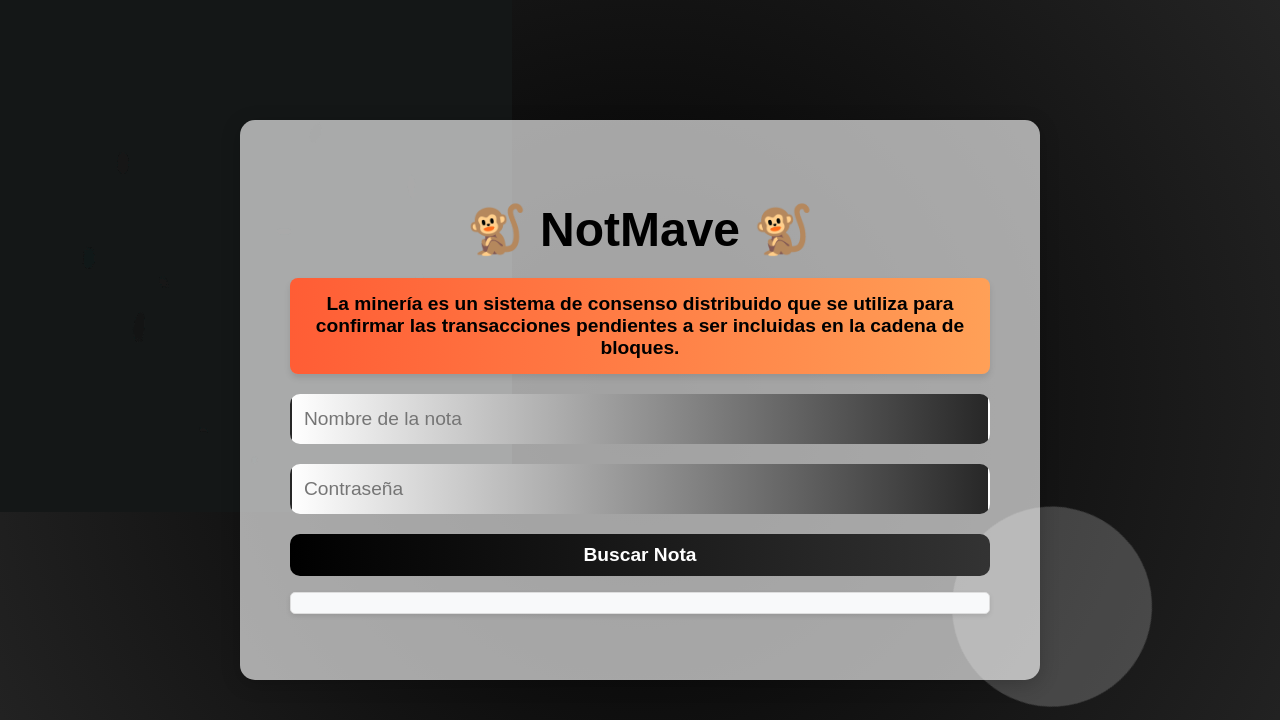
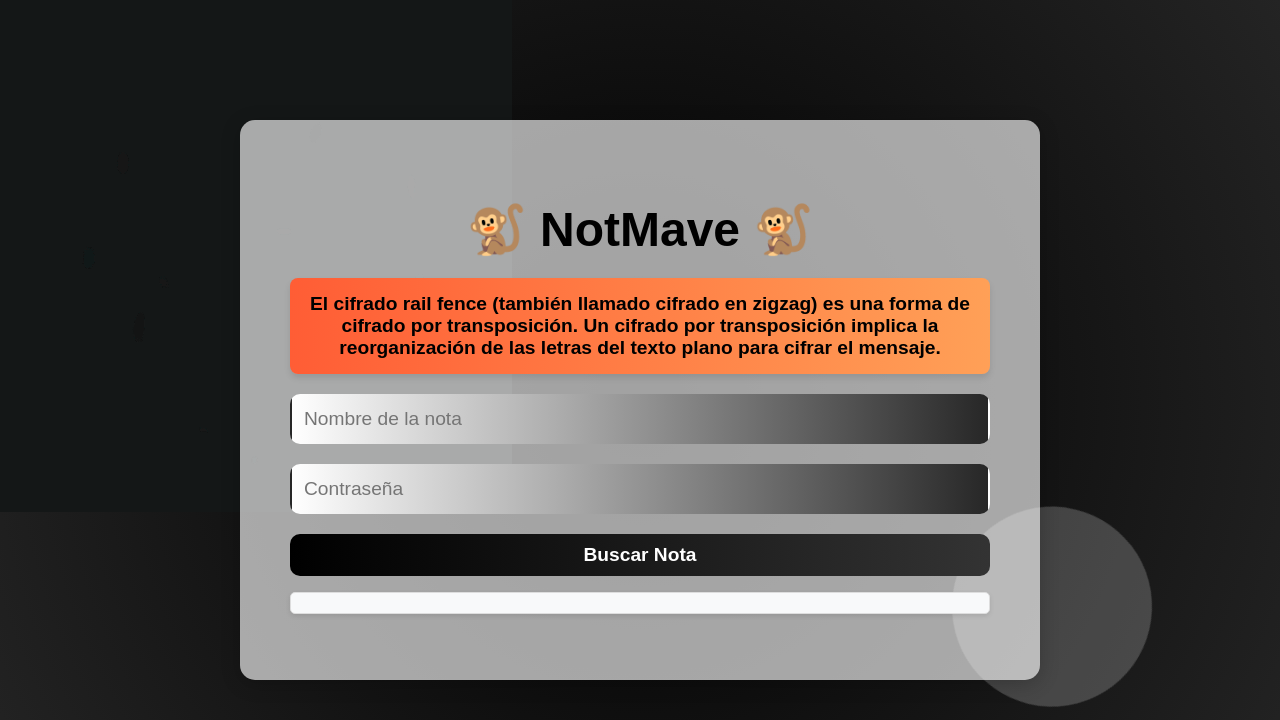
Before and after one commit to HanzMaverick/NotasMave, a Flask app: page / in a window 1280 px wide. Shown: the top 720 px of the page. Run offline with Flask 3, Linux system fonts and the light colour scheme; some libraries are stand-ins or nearby versions.

Commit message:
Juego 18mar

```diff
--- a/templates/search.html
+++ b/templates/search.html
@@ -129,7 +129,7 @@
 
     <!-- Carrusel de textos -->
     <div id="carousel" class="carousel">
-      <div class="carousel-item active"> La minería es un sistema de consenso distribuido que se utiliza para confirmar las transacciones pendientes a ser incluidas en la cadena de bloques.  </div>
+      <div class="carousel-item active"> El cifrado rail fence (también llamado cifrado en zigzag) es una forma de cifrado por transposición. Un cifrado por transposición implica la reorganización de las letras del texto plano para cifrar el mensaje.  </div>
       <div class="carousel-item" id="btcPriceSlide">💲 Cargando precio de Bitcoin...</div>
       <div class="carousel-item" id="btcVolumeSlide">📊 Cargando volumen de transacciones...</div>
       <div class="carousel-item" id="btcHashrateSlide">⚡ Cargando hashrate de la red...</div>
```
Also changed, not shown: instance/notes.db.
